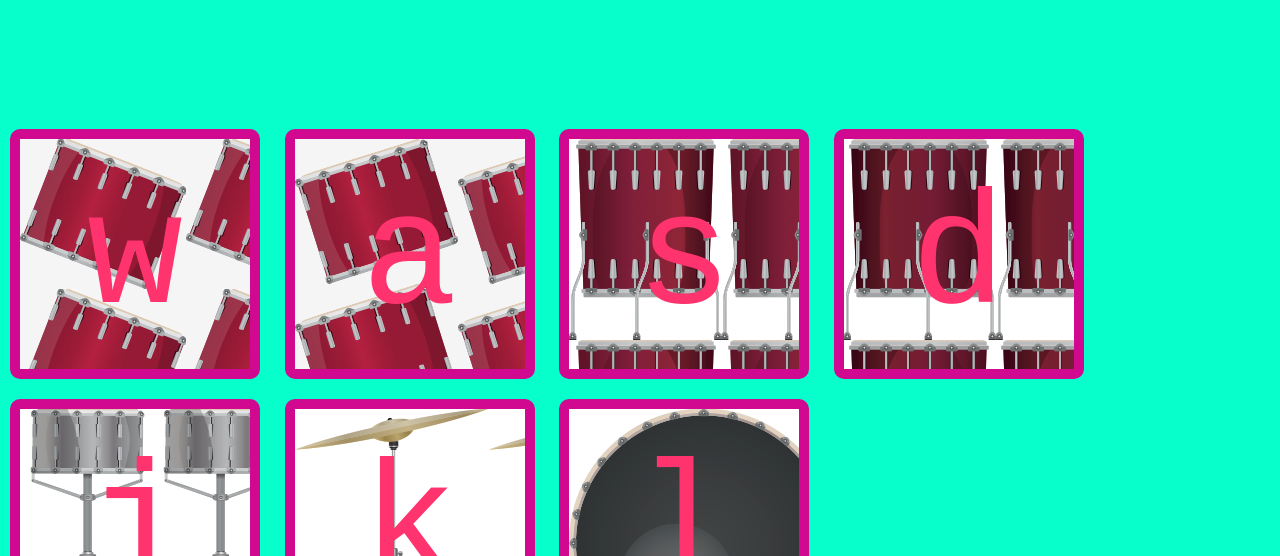
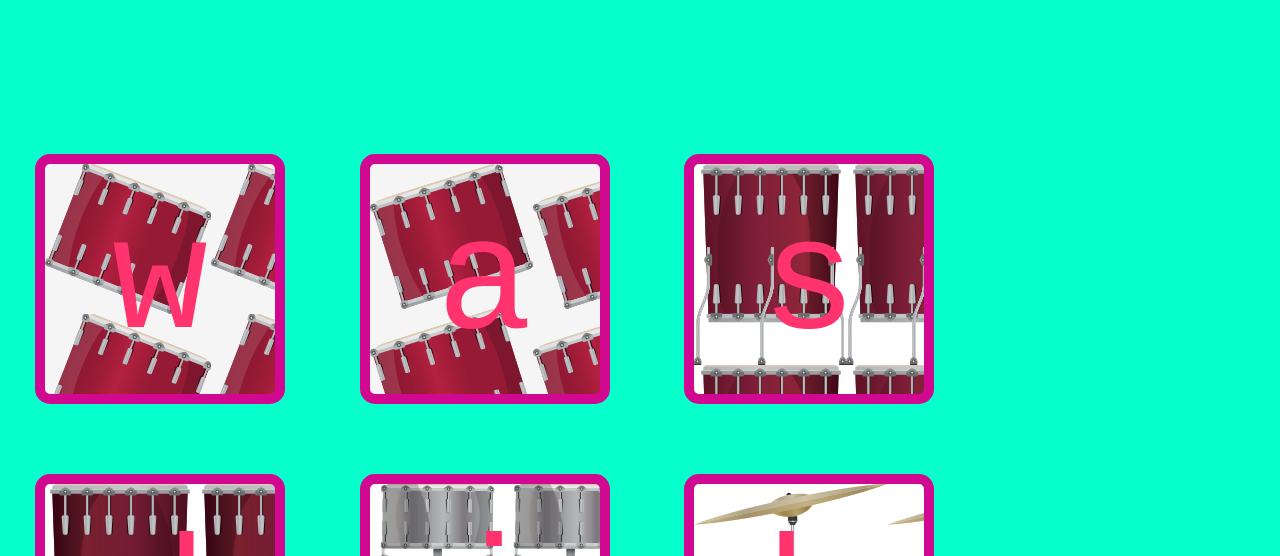
Before and after one commit to Banzero1/Drumkit, a plain HTML site: page index.html in a window 1280 px wide. Shown: the part 244-800 px from the top of the page. Drawn offline with nearby package versions, Linux system fonts and the light colour scheme.

Commit message:
Update main1.css

```diff
--- a/main1.css
+++ b/main1.css
@@ -58,11 +58,11 @@ body {
 
    height: 250px;
    width:250px;
-   margin: 10px;
+   margin: 35px;
 
    border: solid;
    border-width: 10px;
-   border-radius: 10px;
+   border-radius: 15px;
       border-color:#D00990;
 
   display: inline-block;
```
